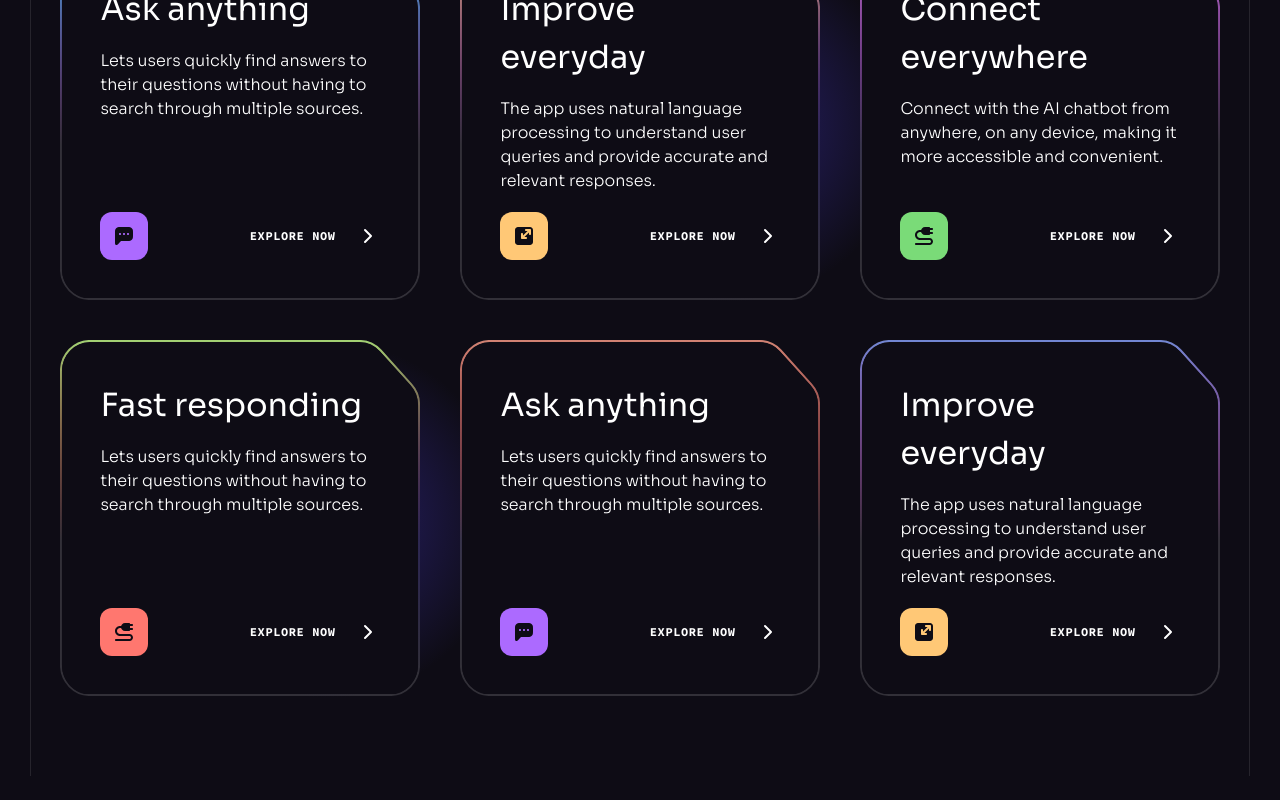
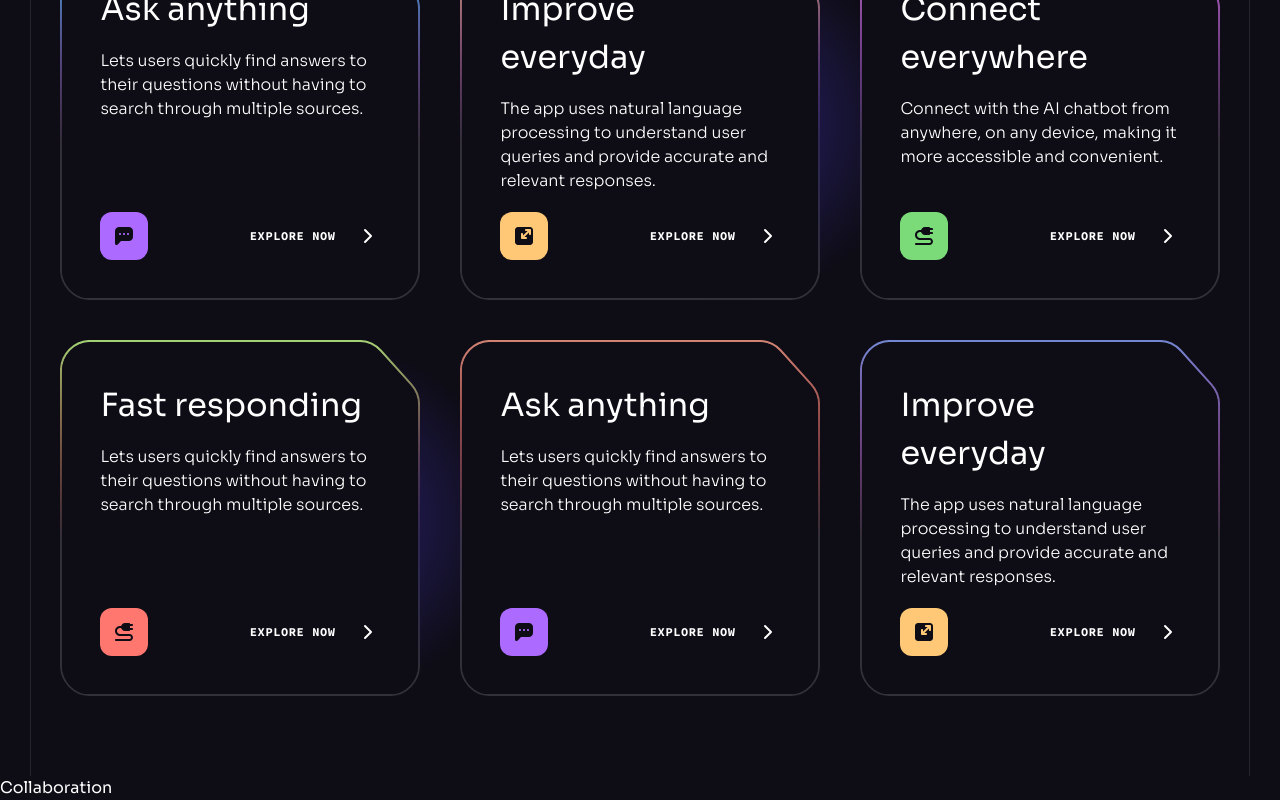
Before and after one commit to Agung1606/neroerc, a React (Vite) app: page / in a window 1280 px wide. Shown: the part 1782-2582 px from the top of the page. Before the commit the page ends 2558 px from the top, so only its background shows below. Built offline with nearby package versions, Linux system fonts and the light colour scheme.

Commit message:
only add collaboration section nothing fancy

```diff
--- a/src/App.jsx
+++ b/src/App.jsx
@@ -1,5 +1,6 @@
 import ButtonGradient from "./assets/svg/ButtonGradient";
 import Benefits from "./components/Benefits";
+import Collaboration from "./components/Collaboration";
 import Header from "./components/Header";
 import Hero from "./components/Hero";
 
@@ -10,6 +11,7 @@ function App() {
         <Header />
         <Hero />
         <Benefits />
+        <Collaboration />
       </div>
       <ButtonGradient />
     </>
--- /dev/null
+++ b/src/components/Collaboration.jsx
@@ -0,0 +1,9 @@
+import React from 'react'
+
+const Collaboration = () => {
+  return (
+    <div>Collaboration</div>
+  )
+}
+
+export default Collaboration
```
